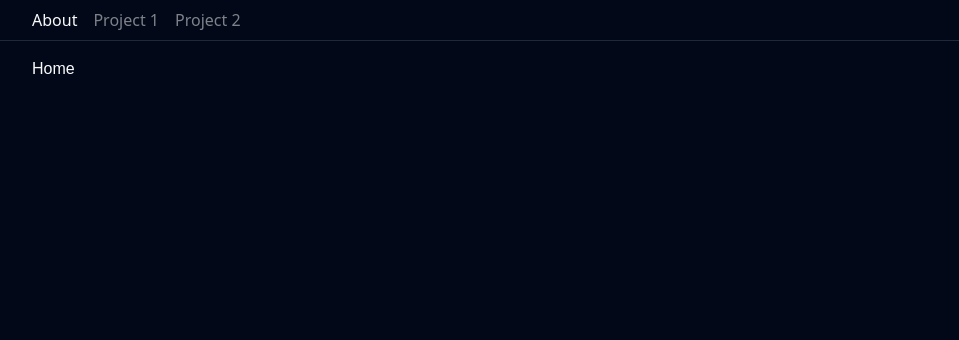
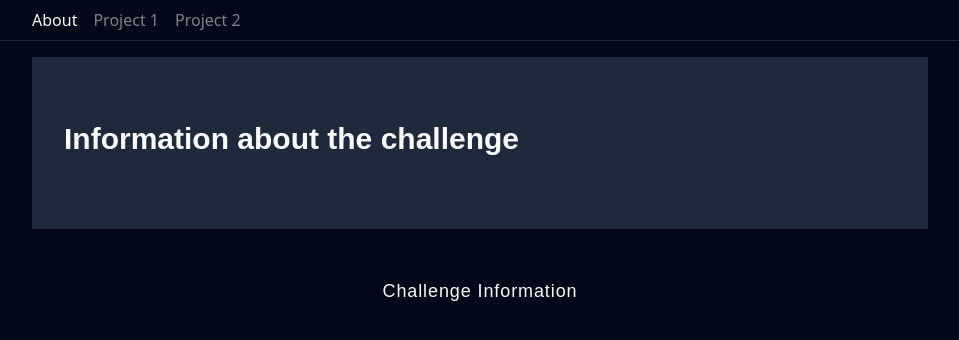
Before and after one commit to adnahl/fws-third-step, a React (Vite) app: page / in a window 1280 px wide. Shown: the top 340 px of the page, without its empty margins (160-1119 px from the left). Built offline with nearby package versions, Linux system fonts and the light colour scheme.

Commit message:
Structure challenge information section

```diff
--- a/src/pages/home.tsx
+++ b/src/pages/home.tsx
@@ -1,3 +1,23 @@
+import Hero from '@/components/header/hero'
+
 export default function HomePage() {
-  return <div>Home</div>
+  return (
+    <section className='space-y-12'>
+      <Hero title='Information about the challenge' />
+
+      <div className='space-y-6'>
+        <h2 className='text-lg text-center tracking-wider'>
+          Challenge Information
+        </h2>
+
+        <div className='space-y-2'>
+          {/*
+					<ChallengeInfo />
+          <SolutionInfo />
+          <ProcessInfo />
+					*/}
+        </div>
+      </div>
+    </section>
+  )
 }
```
